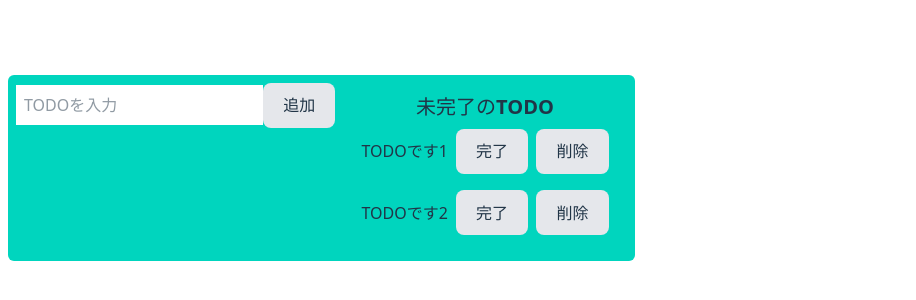
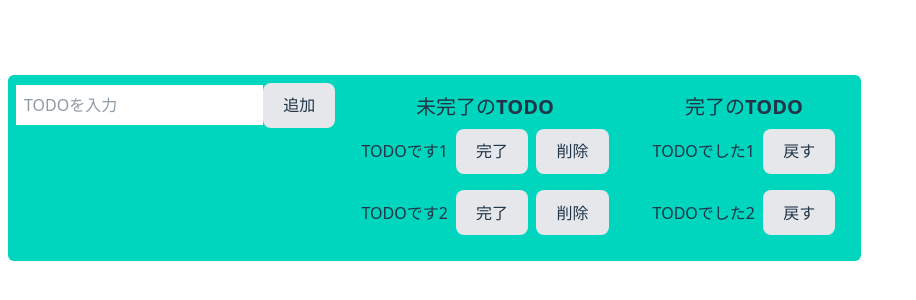
Before and after one commit to torimugi/githubactions.practice-250326, a React (Vite) app: page / in a window 1280 px wide. Shown: the part 232-532 px from the top of the page, without its empty margins (0-916 px from the left). Built offline with nearby package versions, Linux system fonts and the light colour scheme.

Commit message:
completeTodo.tsxのリファクタリング完了

```diff
--- a/src/App.tsx
+++ b/src/App.tsx
@@ -2,6 +2,7 @@ import { useState } from "react";
 import "tailwindcss";
 import { InputTodo } from "./components/input";
 import { IncompleteTodo } from "./components/incompleteTodo";
+import { CompleteTodo } from "./components/completeTodo";
 
 export const App = () => {
 const [ TodoText, setTodoText ] = useState("")
@@ -68,10 +69,12 @@ onClick={handleAddTodo}
 todos={Incompletes}
 handleComplete={handleComplete}
 handleDelete={handleDelete}
-  />
+/>
 
-
-
+<CompleteTodo
+todos={Completes}
+handleRevert={handleRevert}
+/>
 
       </div>
     </div>
--- a/src/components/completeTodo.tsx
+++ b/src/components/completeTodo.tsx
@@ -1,15 +1,16 @@
 import React from "react";
 
-type Props {
-
+type Props = {
+  todos: string[];
+  handleRevert: (index: number) => void;
 }
 
-export const IncompleteTodo: React.FC<Props> = ({ todos, handleRevert }) => {
+export const CompleteTodo: React.FC<Props> = ({ todos, handleRevert }) => {
     return(
         <div className='mx-2 rounded-md border-2 bg-teal-400 border-teal-400 py-2'>
         <p className='text-xl font-bold text-center'>完了のTODO</p>
         <ul className='flex-col items-center mx-2 gap-2'>
-          {Completes.map((todo, index) => (
+          {todos.map((todo, index) => (
               <li key={todo} className='flex items-center gap-2'>
               <p className="flex-grow">{todo}</p>
               <button onClick={() => handleRevert(index)}
```
